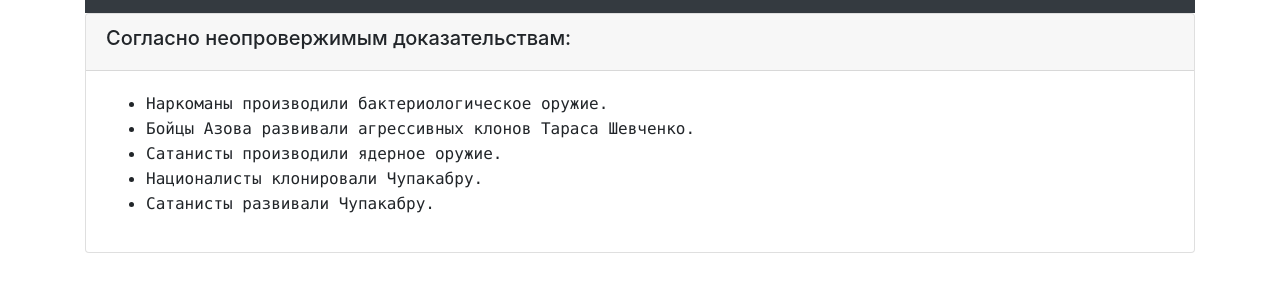
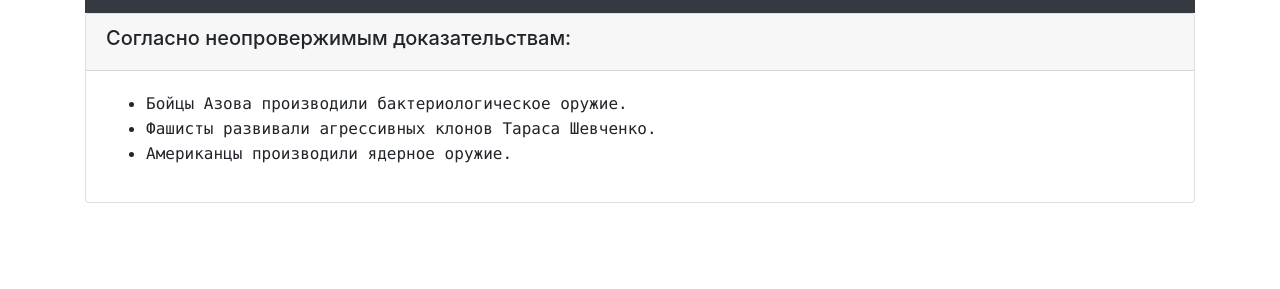
Before and after one commit to zhaparoff/fake-news-generator, a plain HTML site: page index.html in a window 1280 px wide. Shown: the part 51-340 px from the top of the page. Drawn offline with nearby package versions, Linux system fonts and the light colour scheme.

Commit message:
Update index.html

```diff
--- a/index.html
+++ b/index.html
@@ -33,7 +33,8 @@
             "Сатанисты",
             "Провокаторы",
             "Мутанты",
-            "Ситхи"
+            "Ситхи",
+            "Военные инструкторы из США"
         ];
         var did_what = [
             "готовили",
@@ -97,7 +98,7 @@
 
         function generate() {
             var target = document.getElementById("word-container");
-            target.innerHTML = newsToHtmlList(generateNewsArray(5));
+            target.innerHTML = newsToHtmlList(generateNewsArray(3));
         }
 
         function generateNewsArray(count) {
```
